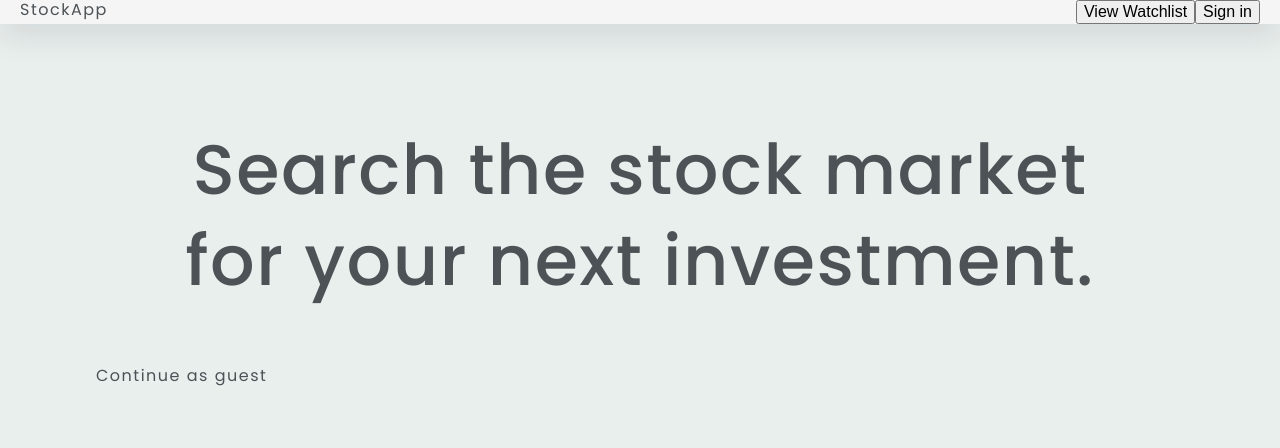
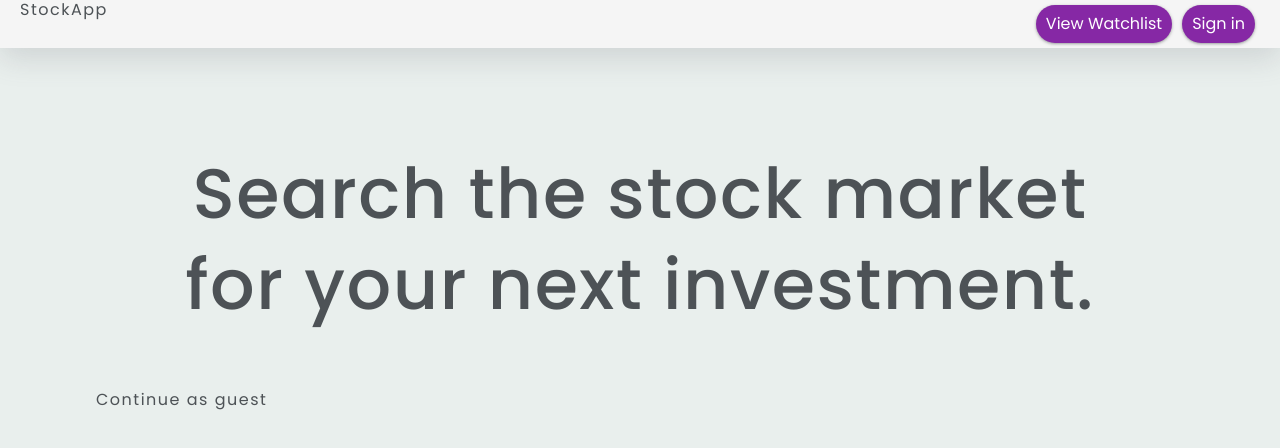
Before and after one commit to becks135/stock-app, a React (Create React App) app: page / in a window 1280 px wide. Shown: the top 448 px of the page. Built offline with nearby package versions, Linux system fonts and the light colour scheme; no server answers; the database is empty.

Commit message:
add watchlist, button and nav styles

```diff
--- a/src/App.js
+++ b/src/App.js
@@ -33,7 +33,7 @@ function App() {
       <div className="App">
         <Nav />
         <div className="wrapper">
-          {/* <WatchList /> */}
+          <WatchList />
           <Routes>
             <Route path="/" element={<SignIn />} />
             <Route path="/home" element={<Home />} />
--- a/src/Components/Nav.js
+++ b/src/Components/Nav.js
@@ -1,4 +1,5 @@
 import { Link } from "react-router-dom";
+import { showWatchList } from "../modules/watchListMenu";
 
 function Nav(props){
   // Todo add props - watchlist counter?
@@ -30,7 +31,7 @@ function Nav(props){
           </Link>
           <div className="navigation-menu">
             <div>
-              <button>View Watchlist</button>
+              <button onClick={showWatchList}>View Watchlist</button>
               <button>Sign in</button>
             </div>
           </div>
--- a/src/Components/WatchList.js
+++ b/src/Components/WatchList.js
@@ -3,6 +3,7 @@ import { getDatabase, ref, onValue } from "firebase/database";
 import { useEffect, useState } from "react";
 import { FontAwesomeIcon } from "@fortawesome/react-fontawesome";
 import { faXmark } from "@fortawesome/free-solid-svg-icons";
+import { hideWatchList } from "../modules/watchListMenu";
 
 //config
 import firebase from "../config/firebase";
@@ -38,7 +39,7 @@ const WatchList = () => {
         <div className="watch-list">
             <div>
                 <h2>Watchlist</h2>
-                <button>
+                <button className="close-button" onClick={hideWatchList}>
                     <FontAwesomeIcon icon={faXmark} className="close-icon" />
                 </button>
             </div>
--- /dev/null
+++ b/src/modules/watchListMenu.js
@@ -0,0 +1,14 @@
+export const toggleWatchList = () => {
+    const watchList = document.querySelector(".watch-list");
+    watchList.classList.toggle("show");
+}
+
+export const showWatchList = () => {
+    const watchList = document.querySelector(".watch-list");
+    watchList.classList.add("show");
+}
+
+export const hideWatchList = () => {
+    const watchList = document.querySelector(".watch-list");
+    watchList.classList.remove("show");
+}
--- a/src/styles/sass/partials/Components/_WatchList.scss
+++ b/src/styles/sass/partials/Components/_WatchList.scss
@@ -1,16 +1,35 @@
 .watch-list{
     position:fixed;
-    top:0;
-    right:-700px;
+    top:0px;
+    right:-1500px;
     width:800px;
     height:100vh;
-    padding:30px 5px;
+    padding:10px;
     background-color: $clr-light-01;
     box-shadow: rgba(100, 100, 111, 0.2) 0px 7px 29px 0px;
-    overflow-y: scroll;
+    overflow-y: auto;
     max-height: calc(100vh - 100px);
     z-index:20;
+
+    .close-button{
+        background: none;
+        box-shadow: none;
+        color:$clr-dark-01;
+        font-size:2.5rem;
+
+    }
+
+    &>div{
+        display:flex;
+        align-items: center;
+        justify-content: space-between;
+    }
+
+    &.show {
+        right:0;
+    }
 }
+
 
 .watchlist-item-container{
 
@@ -28,10 +47,12 @@
         cursor: pointer;
         font-size: 2.5rem;
         color:$clr-dark-03;
+        padding:0;
+        box-shadow:none;
 
         &:hover,
         &:focus{
-            color:$clr-dark-01;
+            color:$clr-contrast-01;
         }
     }
 
@@ -63,5 +84,11 @@
         width:10%;
         text-align: center;
     }
+}
 
+//media-queries
+@media(max-width:800px){
+    .watch-list{
+        width:100%;
+    }
 }
--- a/src/styles/sass/partials/_general.scss
+++ b/src/styles/sass/partials/_general.scss
@@ -48,9 +48,9 @@ fieldset {
     }
 
     input[type=radio]:checked + label{
-        // border-bottom: 5px solid #5b9aa0;
+        // border-bottom: 5px solid $clr-contrast-02;
         font-weight: bold;
-        color: #5b9aa0;
+        color: $clr-contrast-02;
         background-color: #ebebeb;
     }
 
@@ -100,3 +100,23 @@ a{
 //     background-image: url("../../../assets/oren-elbaz-Wf1opKy4iaI-unsplash.jpg");
 //     background-size:cover;
 // }
+
+button{
+    padding: 10px;
+    background: $clr-contrast-01;
+    color:$clr-light-01;
+    border:none;
+    margin:5px;
+    border-radius: 20px;
+    box-shadow: 0px 1px 2px 0px rgb(60 64 67 / 30%), 0px 1px 3px 1px rgb(60 64 67 / 15%);
+    cursor: pointer;
+    transition:all 0.3s;
+    font-family: 'Poppins', sans-serif;
+
+
+    &:hover{
+        background-color: $clr-light-02;
+        color:$clr-contrast-01;
+
+    }
+}
--- a/src/styles/sass/partials/_variables.scss
+++ b/src/styles/sass/partials/_variables.scss
@@ -2,7 +2,10 @@ $graph-color:B8A9C9;
 $clr-dark-01: rgba(0,61,109,1);
 $clr-dark-02: rgba(70,44,103,1);
 $clr-dark-03: rgba(64,110,145,1);
+$clr-dark-04:rgba(0,0,0,1);
 $clr-dark-font:rgba(77,82,86,1);
 $clr-light-01: rgba(255,255,255,1);
 $clr-light-02: rgba(245,245,245,1);
 $clr-light-03:rgba(233,239,237,1);
+$clr-contrast-01:rgb(134, 40, 165);
+$clr-contrast-02:rgba(91,154,160,1);
```
